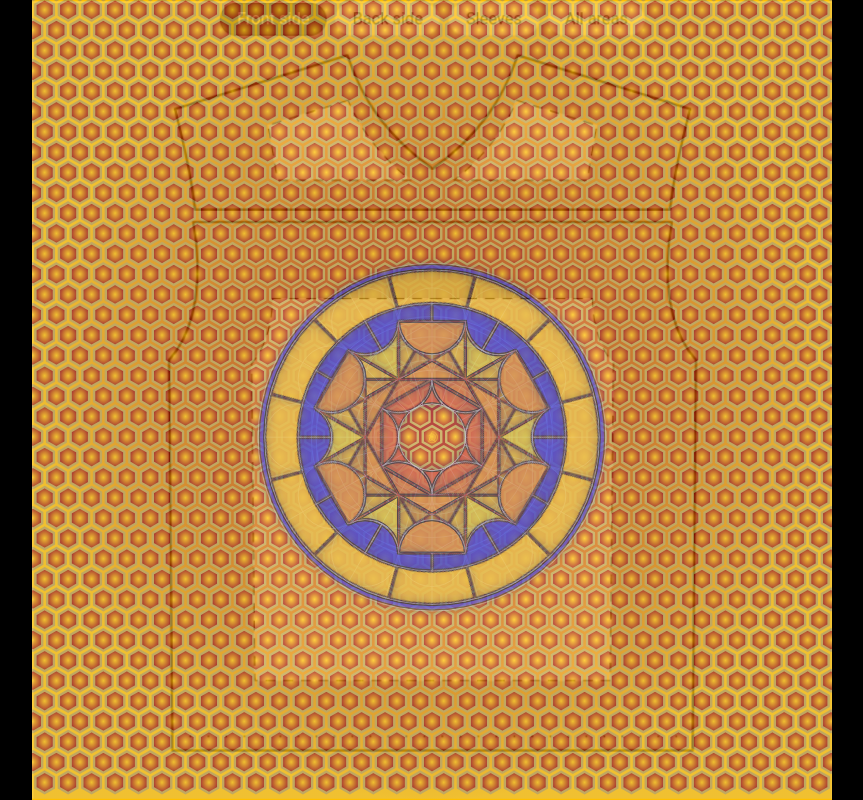
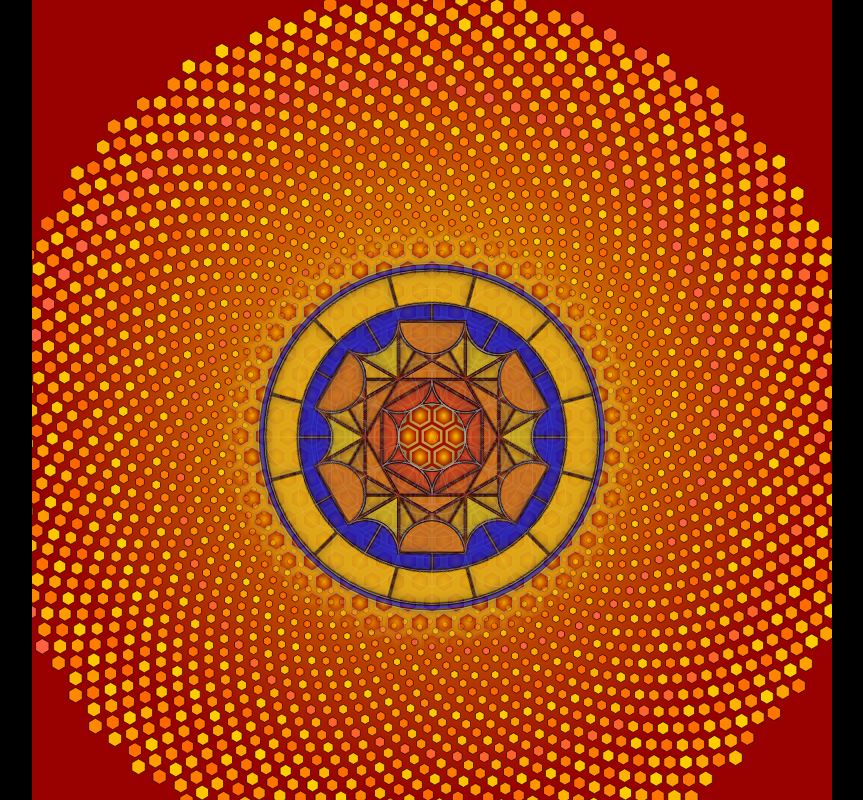
Before and after one commit to dopplerreflect/starts-with-a, a SvelteKit app: page /jersey in a window 1280 px wide. Shown: the whole page, without its empty margins (208-1071 px from the left). Built offline with nearby package versions, Linux system fonts and the light colour scheme.

Commit message:
mods for jersey

```diff
--- a/src/lib/components/HexTiles2.svelte
+++ b/src/lib/components/HexTiles2.svelte
@@ -9,6 +9,7 @@
 	export let strokeWidth = 0;
 	export let strokeOpacity = 1;
 	export let filter = '';
+	export let circular = false;
 
 	let y_offsets: number[] = [];
 	let x_offsets: number[] = [];
@@ -23,16 +24,25 @@
 	}
 	y_offsets.sort((a, b) => a - b);
 	x_offsets.sort((a, b) => a - b);
+
+	function isInCircle(radius: number, point: Point, centerX = 0, centerY = 0) {
+		let squareDist = (centerX - point.x) ** 2 + (centerY - point.y) ** 2;
+		return squareDist <= radius ** 2;
+	}
+
+	let hexCenterPoints: Point[] = y_offsets
+		.map((y, row) =>
+			x_offsets.map((x) => ({
+				x: row % 2 === 0 ? x + (r / 2) * SQRT3 + gap / 2 : x,
+				y: y
+			}))
+		)
+		.flat()
+		.filter((p) => (circular ? isInCircle(size / 4, p) : p));
 </script>
 
 <g {fill} {stroke} stroke-width={strokeWidth} stroke-opacity={strokeOpacity} {filter}>
-	{#each y_offsets as y, row}
-		{#each x_offsets as x}
-			<path
-				d={polygonPath(6, r, {
-					center: { x: row % 2 === 0 ? x + (r / 2) * SQRT3 + gap / 2 : x, y: y }
-				})}
-			/>
-		{/each}
+	{#each hexCenterPoints as center}
+		<path d={polygonPath(6, r, { center })} />
 	{/each}
 </g>
--- a/src/routes/jersey/+page.svelte
+++ b/src/routes/jersey/+page.svelte
@@ -3,10 +3,11 @@
 <script lang="ts">
 	import Background from '$lib/components/Background.svelte';
 	import HexTiles2 from '$lib/components/HexTiles2.svelte';
-	import { viewBox } from '$lib/geometry';
+	import { Phi, phylotaxicPoints, polygonPath, viewBox } from '$lib/geometry';
 	import { onMount } from 'svelte';
 	import HexThing from './HexThing.svelte';
 	import { useSaveFile } from '$lib/save-svg';
+	import { useZoomableViewbox } from '$lib/use-zoomable-viewbox';
 
 	const size = 6600;
 
@@ -15,8 +16,10 @@
 	let svg: SVGSVGElement;
 	onMount(() => {
 		const unmountSaveFile = useSaveFile(svg);
+		const unmountZoomable = useZoomableViewbox(svg);
 		return () => {
 			unmountSaveFile();
+			unmountZoomable();
 		};
 	});
 </script>
@@ -31,11 +34,31 @@
 			<stop offset="0%" stop-color="hsl(0, 100%, 30%)" />
 			<stop offset="100%" stop-color="hsl(45, 100%, 50%)" />
 		</radialGradient>
+		<mask id="circleFade">
+			<radialGradient id="fadeGradient">
+				<stop offset="80%" stop-color="white" />
+				<stop offset="100%" stop-color="black" />
+			</radialGradient>
+			<circle r={(size / 4) * 1.07} fill="url(#fadeGradient)" />
+		</mask>
 	</defs>
-	<Background {size} fill="url(#rGradient2)" />
-	<g transform={`translate(0 ${-size / 33})`}>
+	<Background {size} fill="url(#rGradient)" />
+	<g transform={`translate(0 ${size / 22})`}>
+		{#each phylotaxicPoints(4096, size / 1.8) as p, i}
+			<!-- <circle cx={p.x} cy={p.y} r={i / 64} fill={`oklch(1 0.37 ${30 + 1.5 * (i % 34)})`} /> -->
+			<path
+				d={polygonPath(6, i / 64, { center: p })}
+				fill={`oklch(1 0.37 ${30 + 1.5 * (i % 34)})`}
+				stroke="black"
+				stroke-width="5"
+			/>
+		{/each}
+	</g>
+	<g transform={`translate(0 ${size / 22})`} mask="url(#circleFade)">
+		<circle r={(size / 4) * 1.07} fill="url(#rGradient2)" />
 		<HexTiles2
-			{size}
+			circular={true}
+			size={size * 1.1}
 			fill="url(#rGradient)"
 			stroke={'hsl(45, 50%, 50%)'}
 			strokeWidth={20}
@@ -51,12 +74,12 @@
 	<g transform={`translate(${-size * 0.23} ${-size / 5.45}) scale(0.46)`}>
 		<HexThing {size} />
 	</g>
-	<image
+	<!-- <image
 		x={-size / 2}
 		y={-size / 2}
 		width={size}
 		height={size}
 		href={`${bgPath}/front.png`}
 		style="opacity: 0.25"
-	/>
+	/> -->
 </svg>
--- a/src/routes/jersey/HexThing.svelte
+++ b/src/routes/jersey/HexThing.svelte
@@ -22,10 +22,10 @@
 	const angles = [...angles12, ...atanAngles].sort((a, b) => a - b);
 
 	const parse = pathFromDSL(angles, radii);
-	let svg: SVGSVGElement;
+	// let svg: SVGSVGElement;
 </script>
 
-<svg id="hex-thing" bind:this={svg} viewBox={viewBox(size)}>
+<svg id="hex-thing" viewBox={viewBox(size)}>
 	<defs>
 		<SaturationFilter values={'1'} />
 		<filter id="shrink" x={-size / 2} y={-size / 2} width={size} height={size}>
```
